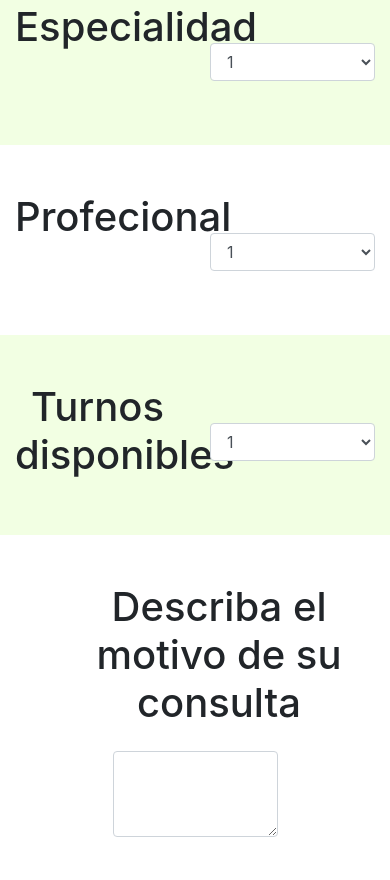
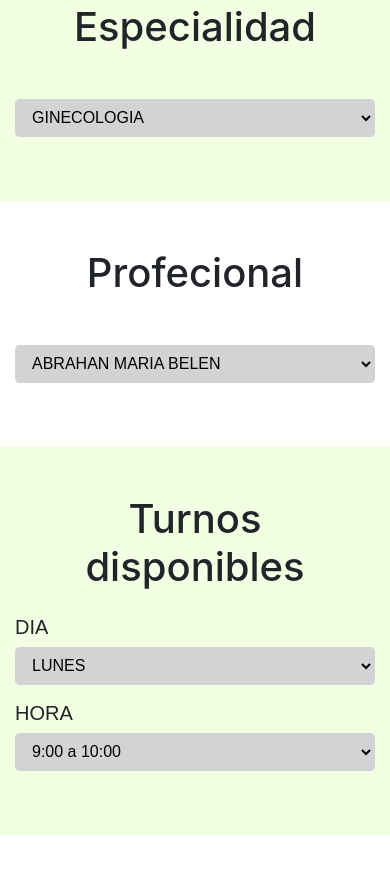
Before and after one commit to alansosaARG/grupo2CL, a plain HTML site: page medicalshift.html in a window 390 px wide. Shown: the part 417-1297 px from the top of the page. Drawn offline with nearby package versions, Linux system fonts and the light colour scheme.

Commit message:
se agrego horario

```diff
--- a/medicalshift.html
+++ b/medicalshift.html
@@ -29,16 +29,16 @@
     </div>
     <div class="container py-5 bg-Copia-de-Health-Care-3-hex">
         <div class="row">
-            <div class="col-6 text-center h1">Especialidad</div>
-            <div class="col-6 pt-3">
+            <div class="col-sm-6 text-center h1">Especialidad</div>
+            <div class="col-sm-6 pt-3">
                 <div class="form-group">
                     <label for="exampleFormControlSelect1"></label>
                     <select class="form-control" id="exampleFormControlSelect1">
-                        <option>1</option>
-                        <option>2</option>
-                        <option>3</option>
-                        <option>4</option>
-                        <option>5</option>
+                        <option>GINECOLOGIA</option>
+                        <option>PEDIATRIA</option>
+                        <option>TRAUMATOLOGIA</option>
+                        <option>CARDIOLOGIA</option>
+                        <option>DERMATOLOGIA</option>
                     </select>
                 </div>
             </div>
@@ -46,16 +46,16 @@
     </div>
     <div class="container py-5">
         <div class="row">
-            <div class="col-6 text-center h1">Profecional</div>
-            <div class="col-6 pt-3">
+            <div class="col-sm-6 text-center h1">Profecional</div>
+            <div class="col-sm-6 pt-3">
                 <div class="form-group">
                     <label for="exampleFormControlSelect1"></label>
                     <select class="form-control" id="exampleFormControlSelect1">
-                        <option>1</option>
-                        <option>2</option>
-                        <option>3</option>
-                        <option>4</option>
-                        <option>5</option>
+                        <option>ABRAHAN MARIA BELEN</option>
+                        <option>ANZORENA ANDRES</option>
+                        <option>DEPETRIS SILVANA RITA</option>
+                        <option>LORENZO SILIVIA LOURDES</option>
+                        <option>CARABAJAL JOL</option>
                     </select>
                 </div>
             </div>
@@ -63,33 +63,54 @@
     </div>
     <div class="container py-5 bg-Copia-de-Health-Care-3-hex">
         <div class="row">
-            <div class="col-6 text-center h1">Turnos disponibles</div>
-            <div class="col-6 pt-3">
-                <div class="form-group">
-                    <label for="exampleFormControlSelect1"></label>
-                    <select class="form-control" id="exampleFormControlSelect1">
-                        <option>1</option>
-                        <option>2</option>
-                        <option>3</option>
-                        <option>4</option>
-                        <option>5</option>
-                    </select>
-                </div>
+            <div class="col-sm-6 text-center h1">Turnos disponibles</div>
+            <div class="col-sm-6 pt-3">
+                <form>
+
+                    <div class="form-group">
+                        <label for="exampleFormControlSelect1" class="h5">DIA</label>
+                        <select class="form-control" id="exampleFormControlSelect1">
+                            <option>LUNES</option>
+                            <option>MARTES</option>
+                            <option>MIERCOLES</option>
+                            <option>JUEVES</option>
+                            <option>VIERNES</option>
+                        </select>
+                    </div>
+                      <div class="form-group">
+                        <label for="exampleFormControlSelect1" class="h5">HORA</label>
+                        <select class="form-control" id="exampleFormControlSelect1">
+                            <option>9:00 a 10:00</option>
+                            <option>10:00 a 11:00</option>
+                            <option>11:00 a 12:00</option>
+                            <option>12:00 a 13:00</option>
+                            <option>13:00 a 14:00</option>
+                        </select>
+                    </div>
+
+
+                  </form>
+
             </div>
         </div>
     </div>
     <div class="container py-5">
         <div class="row">
-            <div class=" text-center ml-5 h1">Describa el motivo de su consulta</div>
+            <div class=" text-center h1">Describa el motivo de su consulta</div>
         </div>
         <div class="row pt-3">
-            <div class="col-3"></div>
-            <div class="col-6">
-                <textarea class="form-control" id="exampleFormControlTextarea1" rows="3"></textarea>
+            <div class="col-2"></div>
+            <div class="col-8">
+                <textarea class="form-control" id="exampleFormControlTextarea1" rows="5" placeholder="Describa brevemente el motivo de su consulta..."></textarea>
+            </div>
+            <div class="col-2"></div>
+        </div>
+        <div class="container p-5 btn">
+            <button type="button" class="btn btn-primary font-weight-bold">confirmar turno
 
-            </div>
-            <div class="col-3"></div>
+            </button>
         </div>
+
 
         <script src="https://code.jquery.com/jquery-3.4.1.slim.min.js"
             integrity="sha384-J6qa4849blE2+poT4WnyKhv5vZF5SrPo0iEjwBvKU7imGFAV0wwj1yYfoRSJoZ+n" crossorigin="anonymous">
--- a/src/css/medicalshift.css
+++ b/src/css/medicalshift.css
@@ -56,3 +56,25 @@ label {
 .btn {
     font-family: 'Montserrat', sans-serif;
 }
+
+
+.form-control{
+    background-color: #d3d3d3 !important;
+    font-family:'Montserrat', sans-serif;
+    color: black;
+    }.form-control::-webkit-input-placeholder {
+        background-color: #d3d3d3;
+        border-radius: 11px;
+        color: black !important;
+    }
+    .form-control::-moz-placeholder {
+        background-color: #d3d3d3;
+        border-radius: 11px;
+        color: black !important;
+    }::-webkit-input-placeholder {
+        font-family:'Montserrat', sans-serif;
+    }
+    ::-moz-placeholder {
+        background-color: #d3d3d3;
+        font-family:'Montserrat', sans-serif;
+    }
```
